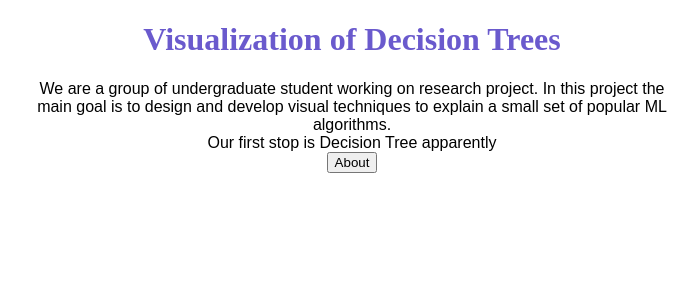
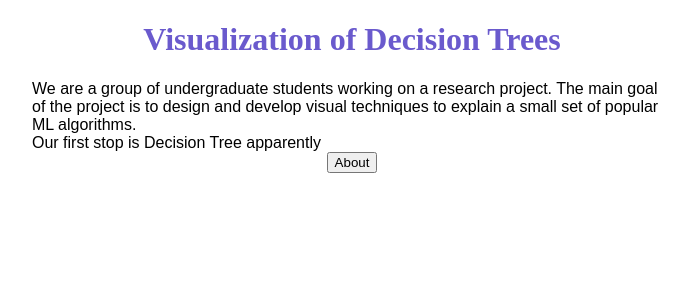
Before and after one commit to SBNC-Bavlab/bokeh-decision-tree, a Flask app: page / in a window 1280 px wide. Shown: the top 300 px of the page, without its empty margins (288-986 px from the left). Run offline with Flask 2, Linux system fonts and the light colour scheme; parts of the project's set-up code (start-up, migrations or seed data) failed here and were passed over.

```diff
--- a/templates/index.html
+++ b/templates/index.html
@@ -4,12 +4,17 @@
 <head>
   <meta charset="utf-8">
   <title>Interactive Decision Tree: {{ framework }}</title>
+    <style>
+        .bk-grid.bk-grid-column.bk-layout-fixed{
+            text-align: left
+        }
+    </style>
 </head>
 
 <body>
   <div style="width: 100%; position: relative; margin: 0 auto;">
     <h1 style="color:slateblue; text-align:center;" >Visualization of Decision Trees</h1>
-    <div style="margin-left: auto; margin-right: auto; width: 40em; font-family: Arial; text-align: center" >We are a group of undergraduate student working on research project. In this project the main goal is to design and develop visual techniques to explain a small set of popular ML algorithms.
+    <div style="margin-left: auto; margin-right: auto; width: 40em; font-family: Arial; text-align: left" >We are a group of undergraduate students working on a research project. The main goal of the project is to design and develop visual techniques to explain a small set of popular ML algorithms.
     <br>Our first stop is Decision Tree apparently</div>
     <div class="button" align="center">
       <button onclick="hide()" style="alignment: left">About</button>
```
